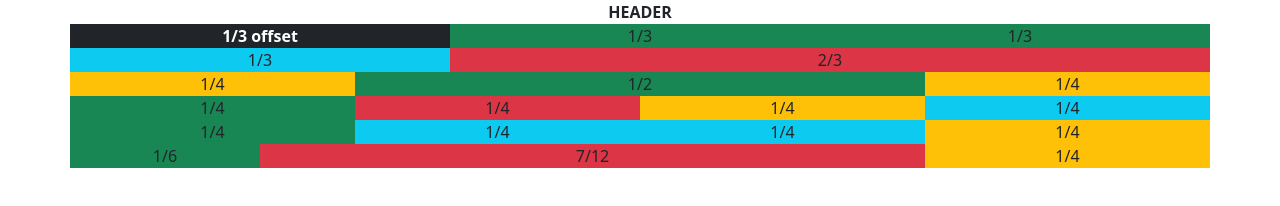
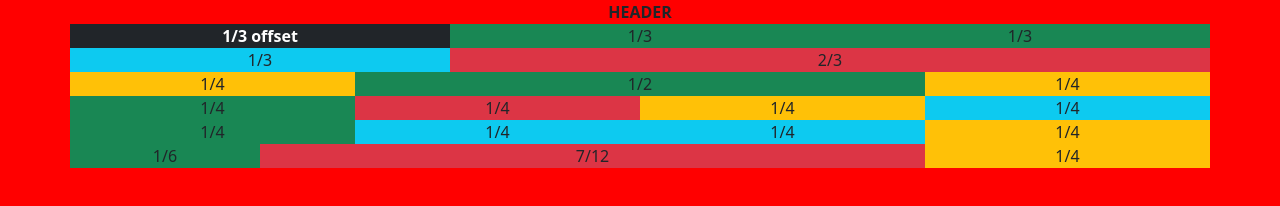
Before and after one commit to vermouth012/breakpoints-dejesus, a plain HTML site: page index.html in a window 1280 px wide. Drawn offline with nearby package versions, Linux system fonts and the light colour scheme.

Commit message:
Update index.html

```diff
--- a/index.html
+++ b/index.html
@@ -8,6 +8,7 @@
   <link href="https://cdn.jsdelivr.net/npm/bootstrap@5.3.5/dist/css/bootstrap.min.css" rel="stylesheet">
   <script src="https://cdn.jsdelivr.net/npm/bootstrap@5.3.5/dist/js/bootstrap.bundle.min.js"></script>
 </head>
+<link rel="stylesheet" href="breakpoint.css">
 <body>
   <div class="container">
     <!-- Row 1 -->
```
